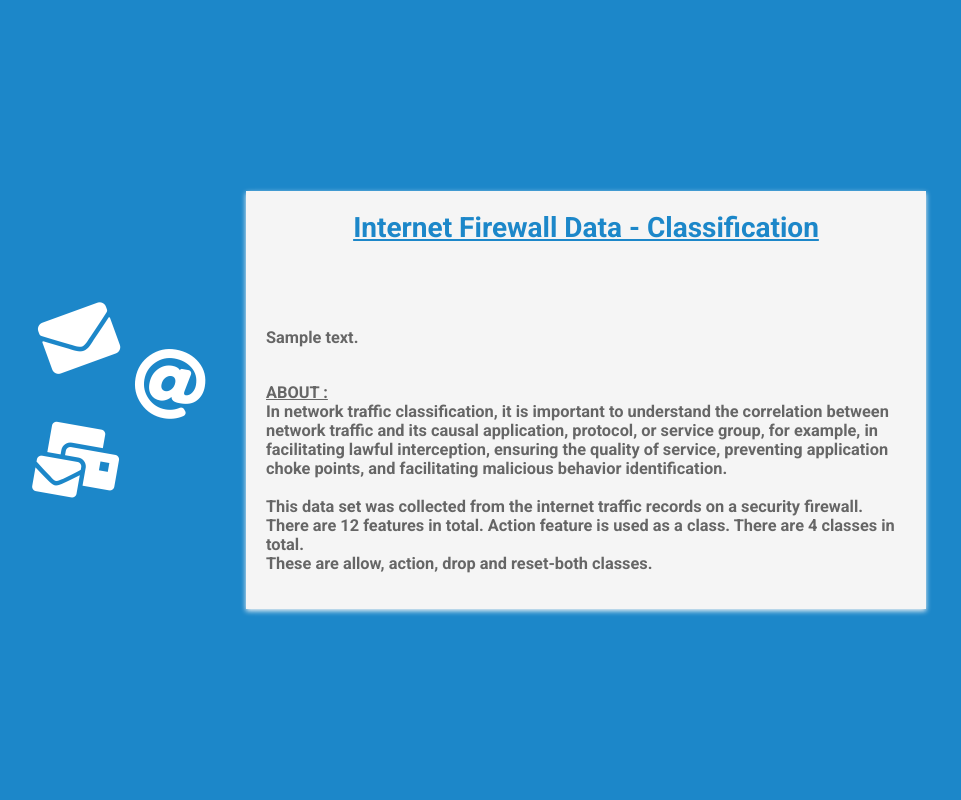
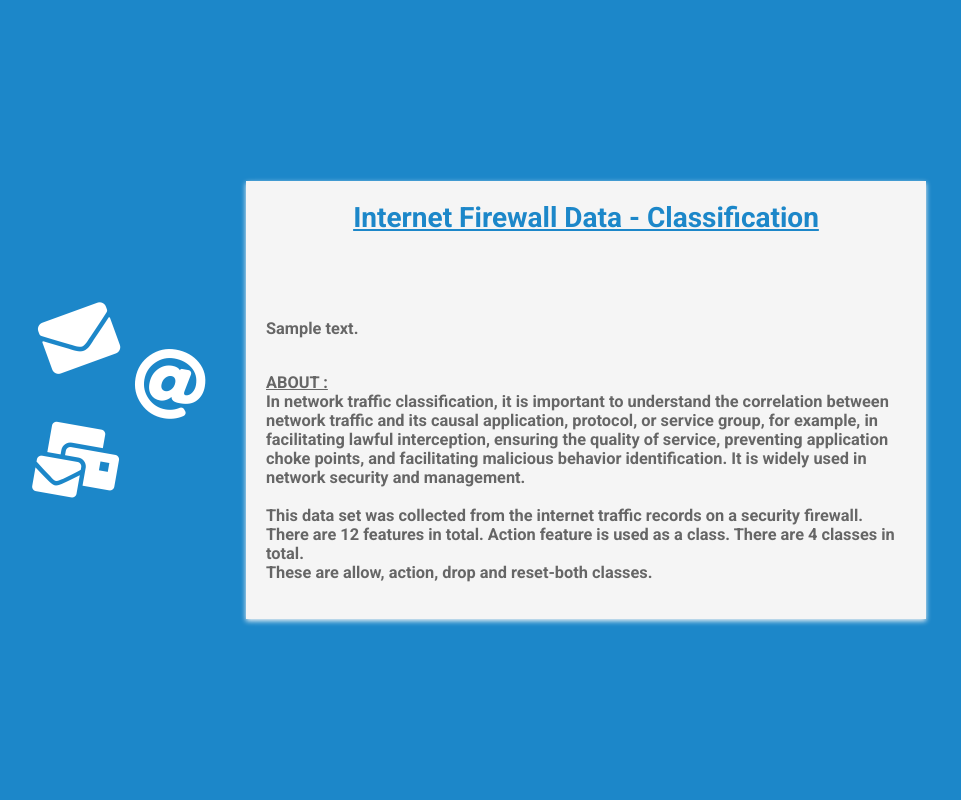
Before and after one commit to DebmalyaRay9989/traffic_classification_app, a Flask app: template templates/results.html in a window 1280 px wide. Shown: the whole page, without its empty margins (185-1146 px from the left). Run offline with Flask 2, Linux system fonts and the light colour scheme; the template is opened without the code that fills it: most values are stand-ins (such as "Sample title", 1, 10 or a date in 2020); parts of the project's set-up code (start-up, migrations or seed data) failed here and were passed over; some libraries are stand-ins or nearby versions.

Commit message:
Update results.html
.

```diff
--- a/templates/results.html
+++ b/templates/results.html
@@ -128,7 +128,9 @@
 			<br>
 			In network traffic classification, it is important to understand the correlation between network traffic and its causal application,
 			protocol, or service group, for example, in facilitating lawful interception, ensuring the quality of service,
-			preventing application choke points, and facilitating malicious behavior identification.<br>
+			preventing application choke points, and facilitating malicious behavior identification.
+			It is widely used in network security and management.
+			<br>
 			<br>
 			This data set was collected from the internet traffic records on a security firewall. <br>
 			There are 12 features in total. Action feature is used as a class. There are 4 classes in total. <br>
```
